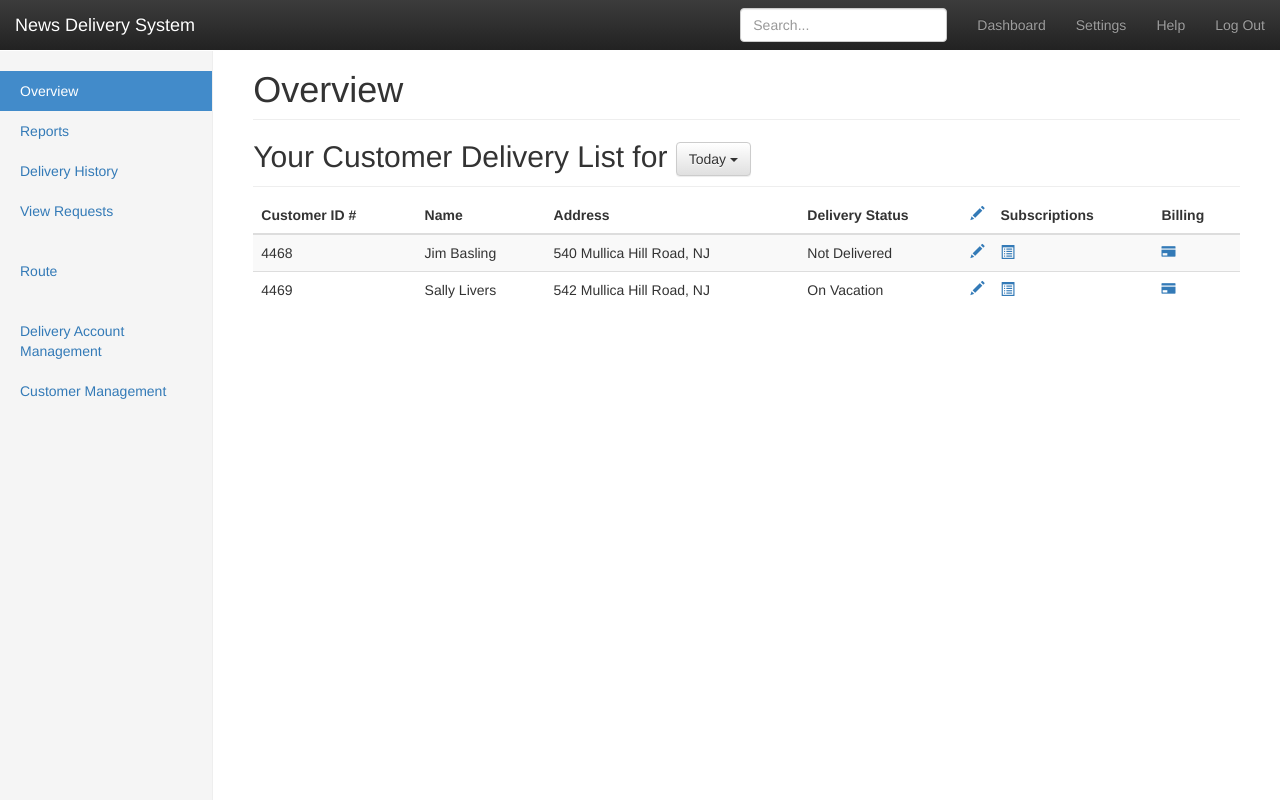
After one commit to middle59/News-Delivery-Service, a PHP site: page /Home/Agent/ in a window 1280 px wide. The commit adds this page. Run offline with PHP 8.4, Linux system fonts and the light colour scheme; some libraries are stand-ins or nearby versions.

Commit message:
Log-In, Agent Dashboard, Customer Management
You may now be able to log into the system. There is also now a separate
dashboard for an agent (admin), and adding a customer is now possible.

```diff
--- /dev/null
+++ b/Home/Agent/index.php
@@ -0,0 +1,153 @@
+<!doctype html>
+<!-- Software Engineering Team 8 -->
+<!-- Last Update: 2/18/15 -->
+<!-- Agent Dashboard Page -->
+
+<html lang="en">
+  <head>
+    <meta charset="utf-8">
+    <meta http-equiv="X-UA-Compatible" content="IE=edge">
+    <meta name="viewport" content="width=device-width, initial-scale=1">
+    <meta name="description" content="">
+    <meta name="author" content="">
+
+    <title>Agent | Overview</title>
+
+    <!-- Bootstrap core CSS -->
+    <link href="../../css/bootstrap.min.css" rel="stylesheet">
+    <link rel="stylesheet" href="https://maxcdn.bootstrapcdn.com/bootstrap/3.3.2/css/bootstrap-theme.min.css">
+
+
+    <!-- Custom styles for this template - Specific to the dashboard-->
+    <link href="../../css/Dashstyle.css" rel="stylesheet">
+
+  </head>
+
+  <body>
+    <!-- Current reference links direct to '#' until a page is created for them. This is static and refers to the current page -->
+
+
+    <!-- START NAVIGATION - HEADER -->
+    <nav class="navbar navbar-inverse navbar-fixed-top">
+      <div class="container-fluid">
+        <div class="navbar-header">
+          <button type="button" class="navbar-toggle collapsed" data-toggle="collapse" data-target="#navbar" aria-expanded="false" aria-controls="navbar">
+            <span class="sr-only">Toggle navigation</span>
+            <span class="icon-bar"></span>
+            <span class="icon-bar"></span>
+            <span class="icon-bar"></span>
+          </button>
+          <a class="navbar-brand" href="#">News Delivery System</a>
+        </div>
+        <div id="navbar" class="navbar-collapse collapse">
+          <ul class="nav navbar-nav navbar-right">
+            <li><a href="#">Dashboard</a></li>
+            <li><a href="#">Settings</a></li>
+            <li><a href="#">Help</a></li>
+            <li><a href="#">Log Out</a></li>
+          </ul>
+          <form class="navbar-form navbar-right">
+            <input type="text" class="form-control" placeholder="Search...">
+          </form>
+        </div>
+      </div>
+    </nav>
+    <!-- END NAVIGATION - HEADER -->
+
+    <!-- Contains and organizes the remaining page -->
+    <div class="container-fluid">
+      <div class="row">
+	<!-- START NAVIGATION - SIDEBAR -->
+        <div class="col-sm-3 col-md-2 sidebar">
+          <ul class="nav nav-sidebar">
+            <li class="active"><a href="#">Overview <span class="sr-only">(current)</span></a></li>
+            <li><a href="#">Reports</a></li>
+            <li><a href="#">Delivery History</a></li>
+            <li><a href="#">View Requests</a></li>
+          </ul>
+          <ul class="nav nav-sidebar">
+            <li><a href="">Route</a></li>
+          </ul>
+          <ul class="nav nav-sidebar">
+            <li><a href="">Delivery Account Management</a></li>
+            <li><a href="./Customer-Management">Customer Management</a></li>
+          </ul>
+        </div>
+	<!-- END NAVIGATION - SIDEBAR -->
+
+        <div class="col-sm-9 col-sm-offset-3 col-md-10 col-md-offset-2 main">
+          <h1 class="page-header">Overview</h1>
+
+          <h2 class="sub-header">Your Customer Delivery List for
+	    <div class="btn-group">
+ 	      <button type="button" class="btn btn-default dropdown-toggle" data-toggle="dropdown" aria-expanded="false">
+   			 Today <span class="caret"></span>
+			<span class="sr-only">Toggle Dropdown</span>
+  	      </button>
+  	      <ul class="dropdown-menu" role="menu">
+    	        <li><a href="#">Tomorrow</a></li>
+	        <li><a href="#">All Customers</a></li>
+	      </ul>
+	    </div>
+	  </h2>
+
+	  <!-- START TABLE - CUSTOMER LIST -->
+	  <!-- This is currently static, will be dynamically generated by PHP from MySQL entries -->
+          <div class="table-responsive">
+            <table class="table table-striped">
+	      <!-- Table header -->
+              <thead>
+                <tr>
+                  <th>Customer ID #</th>
+                  <th>Name</th>
+                  <th>Address</th>
+		  <th>Delivery Status
+			<a href="./">
+                        <span class="glyphicon glyphicon-pencil pull-right" aria-hidden="true"></span></a></th>
+                  <th>Subscriptions</th>
+                  <th>Billing</th>
+                </tr>
+              </thead>
+
+	      <!-- Table data -->
+              <tbody>
+                <tr>
+                  <td>4468</td>
+                  <td>Jim Basling</td>
+                  <td>540 Mullica Hill Road, NJ</td>
+		  <td>Not Delivered <a href="./">
+                        <span class="glyphicon glyphicon-pencil pull-right" aria-hidden="true"></span></a></th>
+                  <td><a href="./">
+			<span class="glyphicon glyphicon-list-alt" aria-hidden="true"></span></a></td>
+                  <td><a href="./">
+                        <span class="glyphicon glyphicon-credit-card" aria-hidden="true"></span></a></td>
+                </tr>
+		<tr>
+                  <td>4469</td>
+                  <td>Sally Livers</td>
+                  <td>542 Mullica Hill Road, NJ</td>
+		  <td>On Vacation <a href="./">
+                        <span class="glyphicon glyphicon-pencil pull-right" aria-hidden="true"></span></a></th>
+                  <td><a href="./">
+                        <span class="glyphicon glyphicon-list-alt" aria-hidden="true"></span></a></td>
+                  <td><a href="./">
+                        <span class="glyphicon glyphicon-credit-card" aria-hidden="true"></span></a></td>
+                </tr>
+              </tbody>
+            </table>
+          </div>
+        </div>
+      </div>
+    </div>
+
+    <!-- Bootstrap core JavaScript
+    ================================================== -->
+    <!-- Placed at the end of the document so the pages load faster -->
+    <script src="https://ajax.googleapis.com/ajax/libs/jquery/1.11.2/jquery.min.js"></script>
+    <!-- Local files also load quicker -->
+    <script src="../../js/bootstrap.min.js"></script>
+    <script src="../../js/docs.min.js"></script>
+    <!-- IE10 viewport hack for Surface/desktop Windows 8 bug -->
+    <script src="../../js/ie10-viewport-bug-workaround.js"></script>
+  </body>
+</html>
```
Also changed, not shown: Home/Agent/Customer-Management/index.php (added, +149 -0 lines), utilities/database/addCustomer.php (added, +48 -0 lines), utilities/logon/Login.php (+5 -3 lines), utilities/logon/verifyLogin.php (+4 -7 lines).
